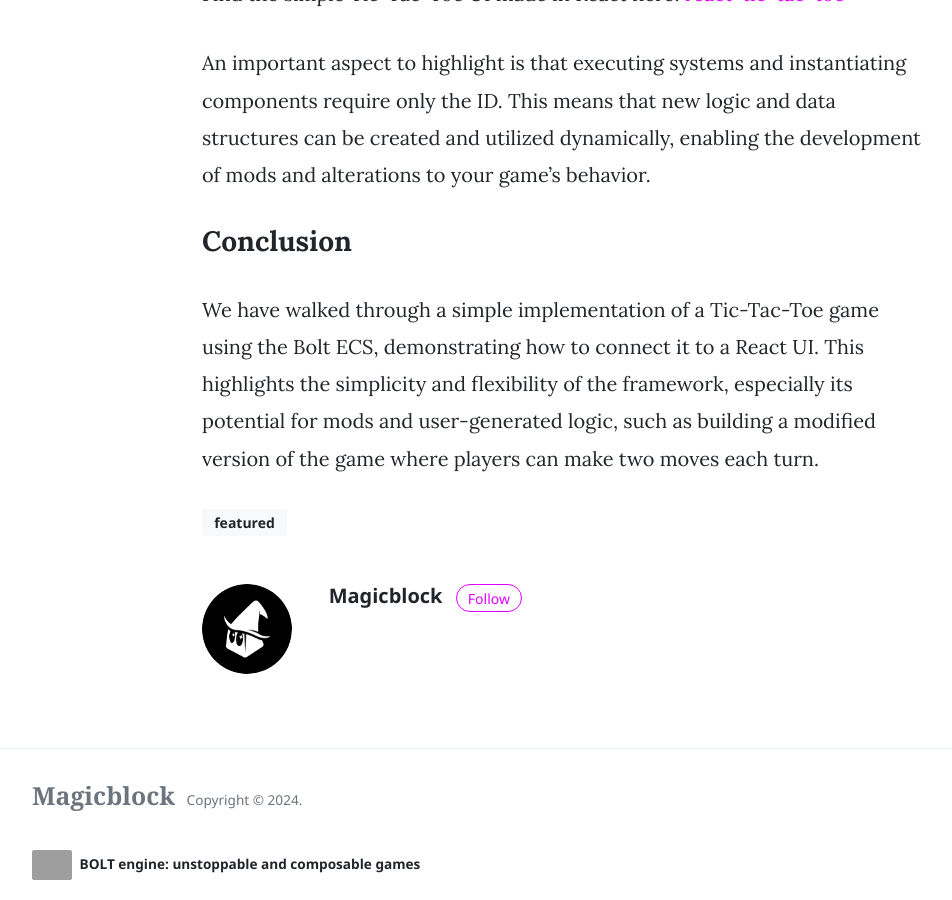
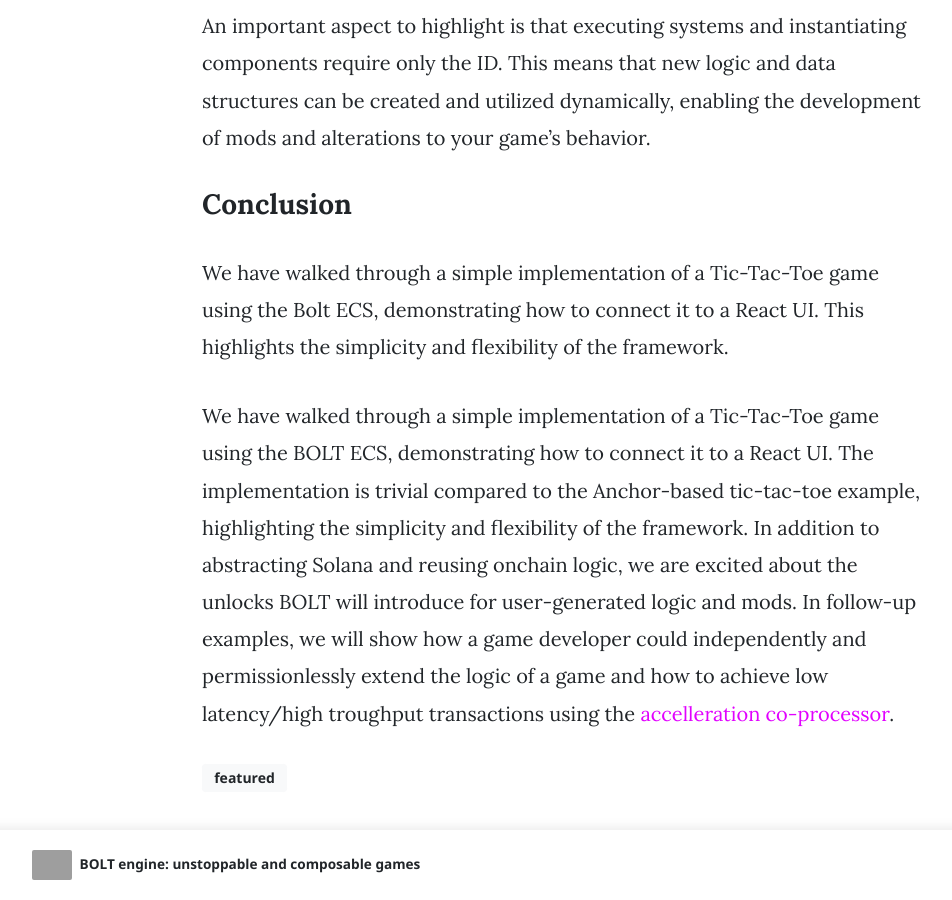
Before and after one commit to magicblock-labs/blog, a Jekyll site: the page built from _posts/2024-04-06-bolt-tic-tac-toe.md, in a window 1280 px wide and 900 px high, scrolled down 8332 px. Shown: the whole window, without its empty margins (73-1025 px from the left). Built offline with Jekyll 4.4.1, drawn with Linux system fonts in a browser that asks for light colours; nearby versions of some CDN libraries; some of the changed text lies outside the part shown; grey boxes are pictures that could not be loaded.

Commit message:
:memo: Update tic-tac-toe

````diff
--- a/_posts/2024-04-06-bolt-tic-tac-toe.md
+++ b/_posts/2024-04-06-bolt-tic-tac-toe.md
@@ -6,9 +6,9 @@
 tags: [featured]
 ---
 
-In this article, we showcase a simple game example developed using the Bolt Entity Component System (ECS), which facilitates reusability of components and enables users to modify and enhance the game's logic.
+In this article, we showcase a simple game example developed using the Bolt Entity Component System (ECS), which facilitates reusability of components and enables users to modify and extend the game's logic.
 
-Furthermore, the framework significantly simplifies Solana development by abstracting low-level concepts such as account space and [Program Derived Addresses (PDAs)](https://solanacookbook.com/core-concepts/pdas.html#facts). For a comparison with an Anchor-based program, refer to this [tutorial](https://book.anchor-lang.com/anchor_in_depth/milestone_project_tic-tac-toe.html).
+The framework significantly simplifies Solana development by abstracting low-level concepts such as account space and [Program Derived Addresses (PDAs)](https://solanacookbook.com/core-concepts/pdas.html#facts). For comparison with an Anchor-based program, refer to this [tutorial](https://book.anchor-lang.com/anchor_in_depth/milestone_project_tic-tac-toe.html).
 
 For a more detailed explanation of Bolt, see the announcement [blog post](/bolt-v0.1).
 
@@ -154,7 +154,7 @@
     ```bash
     bolt system play
     ```
-2. implement the logic:
+2. Implement the logic:
 
 ```rust
 use bolt_lang::*;
@@ -273,4 +273,6 @@
 
 ### Conclusion
 
-We have walked through a simple implementation of a Tic-Tac-Toe game using the Bolt ECS, demonstrating how to connect it to a React UI. This highlights the simplicity and flexibility of the framework, especially its potential for mods and user-generated logic, such as building a modified version of the game where players can make two moves each turn.
+We have walked through a simple implementation of a Tic-Tac-Toe game using the Bolt ECS, demonstrating how to connect it to a React UI. This highlights the simplicity and flexibility of the framework.
+
+We have walked through a simple implementation of a Tic-Tac-Toe game using the BOLT ECS, demonstrating how to connect it to a React UI. The implementation is trivial compared to the Anchor-based tic-tac-toe example, highlighting the simplicity and flexibility of the framework. In addition to abstracting Solana and reusing onchain logic, we are excited about the unlocks BOLT will introduce for user-generated logic and mods. In follow-up examples, we will show how a game developer could independently and permissionlessly extend the logic of a game and how to achieve low latency/high troughput transactions using the [accelleration co-processor](https://book.boltengine.gg/introduction/ephemeral-rollups.html).
````
Also changed, not shown: other parts of _posts/2024-04-06-bolt-tic-tac-toe.md (+1 -1 lines), 2 other files.
